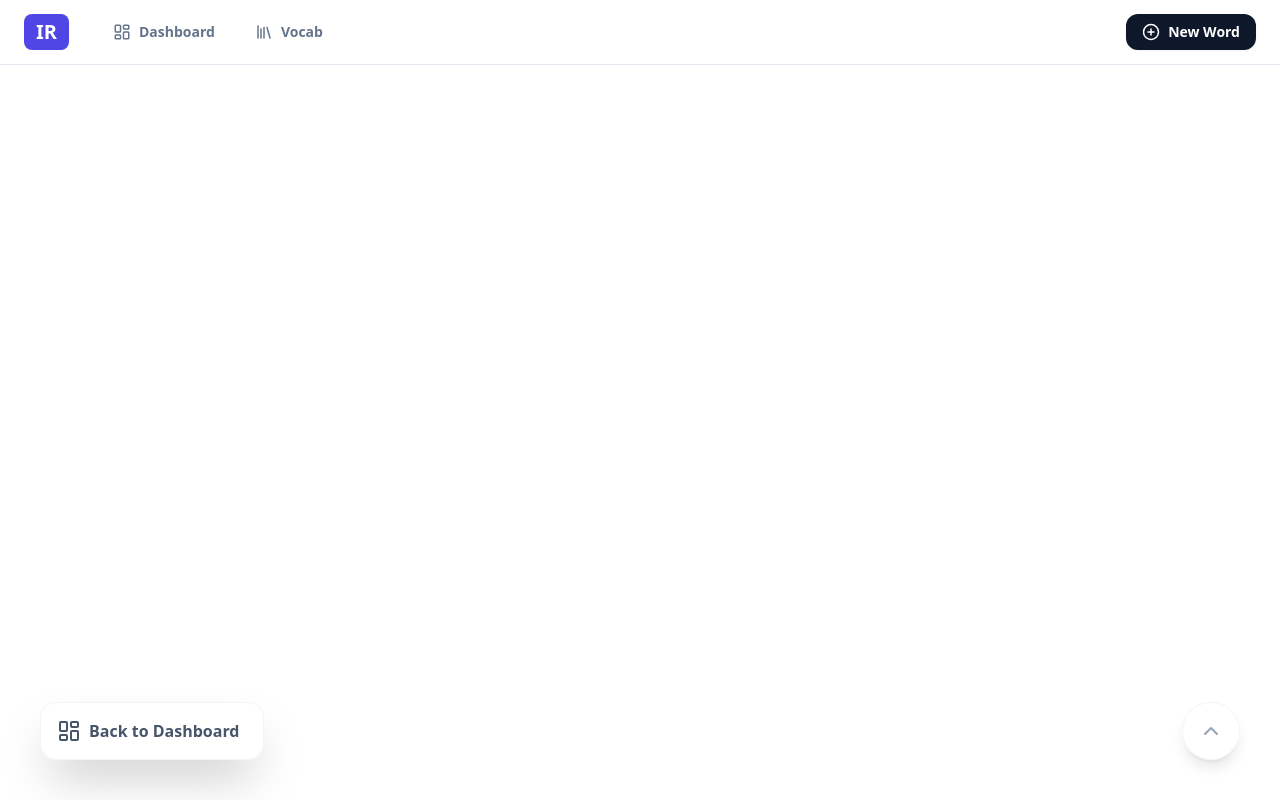
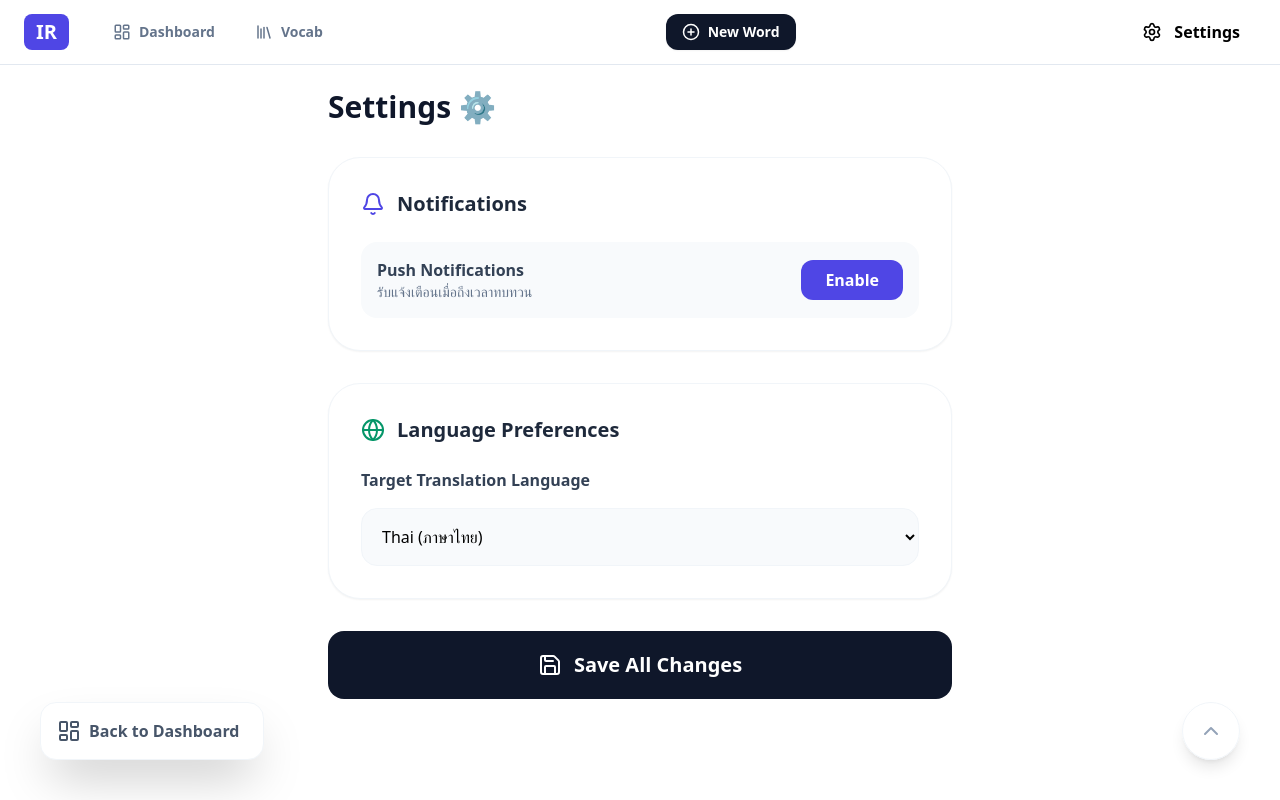
Before and after one commit to yunagp04/notime, a React (Create React App) app in the folder frontend/: page /settings in a window 1280 px wide. Built offline with nearby package versions, Linux system fonts and the light colour scheme.

Commit message:
feat: implemant user settings and push notification integration

```diff
--- a/frontend/src/App.tsx
+++ b/frontend/src/App.tsx
@@ -6,6 +6,7 @@ import Dashboard from "./pages/Dashboard";
 import VocabPage from "./pages/VocabPage";
 import VocabList from "./pages/VocabList";
 import ReviewPage from './pages/ReviewPage';
+import Settings from './pages/Settings';
 
 // Navigation button to return to the main dashboard
 const GlobalBackButton = () => {
@@ -66,6 +67,7 @@ function App() {
         <Route path="/vocab" element={<VocabPage />} />
         <Route path="/vocab/:id" element={<VocabList />} />
         <Route path="/review" element={<ReviewPage />} />
+        <Route path="/settings" element={<Settings />} />
       </Routes>
     </BrowserRouter>
   );
--- a/frontend/src/components/Navbar.tsx
+++ b/frontend/src/components/Navbar.tsx
@@ -1,6 +1,8 @@
 import React, { useState } from 'react'; // 🚩 เพิ่ม React และ useState
 import { Link, useLocation } from 'react-router-dom';
 import { LayoutDashboard, Library, PlusCircle, X, LucideIcon } from 'lucide-react'; // 🚩 เพิ่ม X และ LucideIcon type
+import { Settings as SettingsIcon } from 'lucide-react';
+import { useNavigate } from 'react-router-dom';
 
 // 🚩 กำหนด Interface สำหรับ Navigation Item
 interface NavItem {
@@ -8,9 +10,9 @@ interface NavItem {
   label: string;
   icon: LucideIcon;
 }
-
 const Navbar: React.FC = () => {
   const location = useLocation();
+  const navigate = useNavigate();
 
   // 🚩 State management
   const [isOpen, setIsOpen] = useState<boolean>(false);
@@ -91,6 +93,10 @@ const Navbar: React.FC = () => {
           <PlusCircle size={18} />
           New Word
         </button>
+        <button onClick={() => navigate('/settings')} className="flex items-center gap-3 p-4 hover:bg-slate-100 rounded-2xl">
+          <SettingsIcon size={20} />
+          <span className="font-bold">Settings</span>
+        </button>
       </div>
 
       {/* Quick Add Modal */}
```
Also changed, not shown: frontend/src/pages/Settings.jsx (+1 -35 lines).
